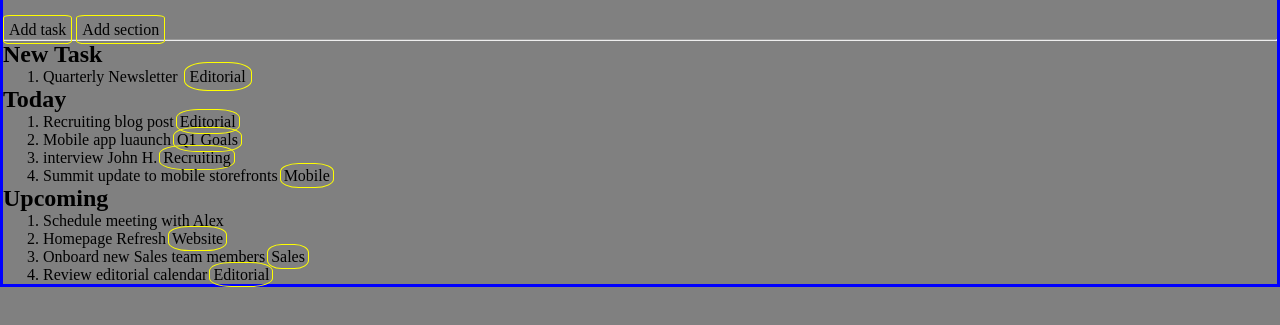
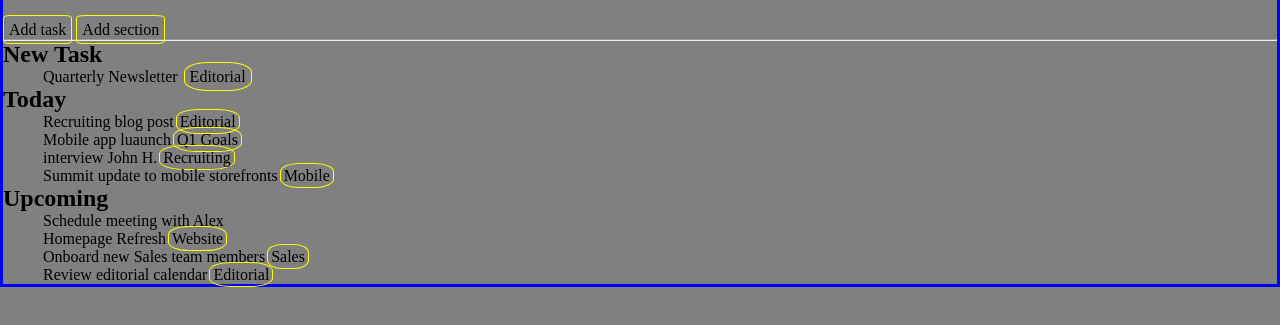
Before and after one commit to Agrippino/html-css-toboolist, a plain HTML site: page index.html in a window 1280 px wide. Shown: the part 107-432 px from the top of the page. Drawn offline with Linux system fonts and the light colour scheme.

Commit message:
nascosti elementi numeri lista

```diff
--- a/index.html
+++ b/index.html
@@ -23,18 +23,18 @@
     <hr>
     <section>
         <h2>New Task</h2>
-        <ol>
+        <ol style="list-style-type:none";>
             <li>Quarterly Newsletter <span class="padding">Editorial</span></li>
           </ol>
           <h2>Today</h2>
-          <ol>
+          <ol style="list-style-type:none";>
             <li>Recruiting blog post<span>Editorial</span></li>
             <li>Mobile app luaunch<span>Q1 Goals</span></li>
             <li>interview John H.<span>Recruiting</span></li>
             <li>Summit update to mobile storefronts<span>Mobile</span></li>
           </ol>
           <h2>Upcoming</h2>
-          <ol>
+          <ol style="list-style-type:none";>
             <li>Schedule meeting with Alex</li>
             <li>Homepage Refresh<span>Website</span></li>
             <li>Onboard new Sales team members<span>Sales</span></li>
```
